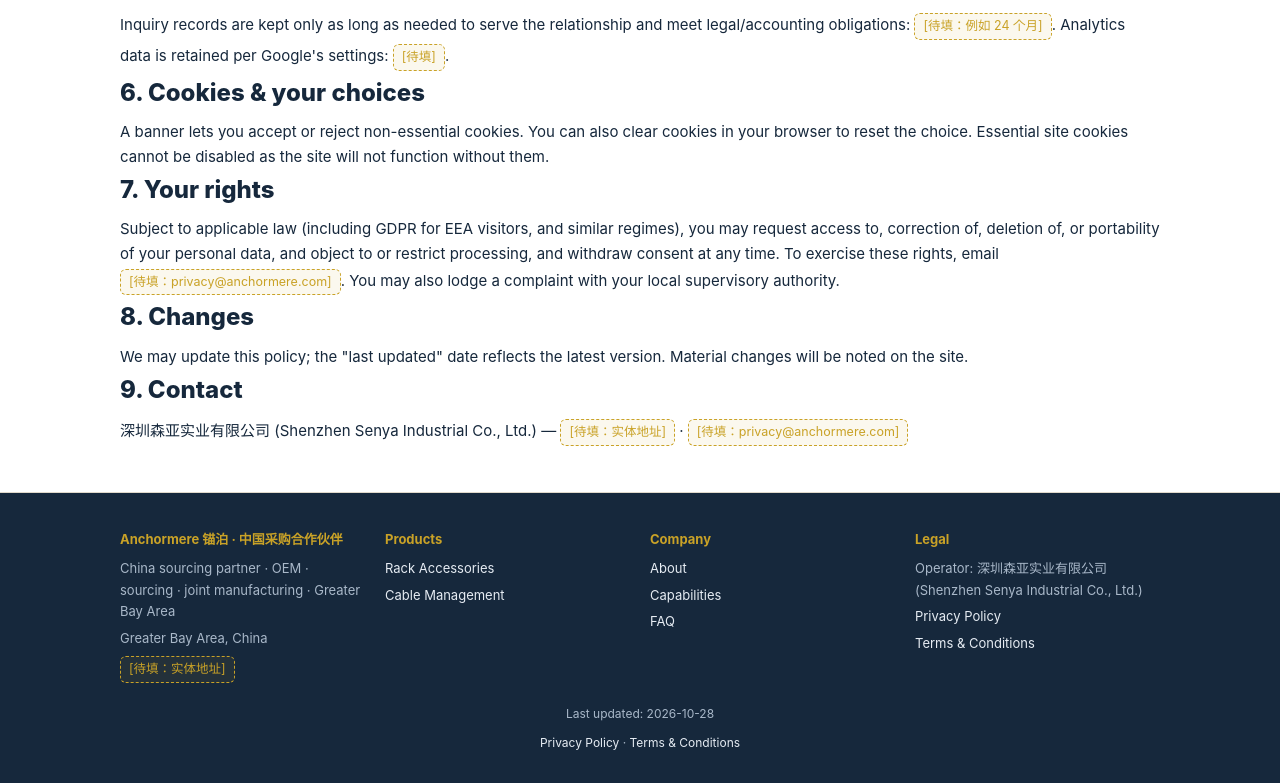
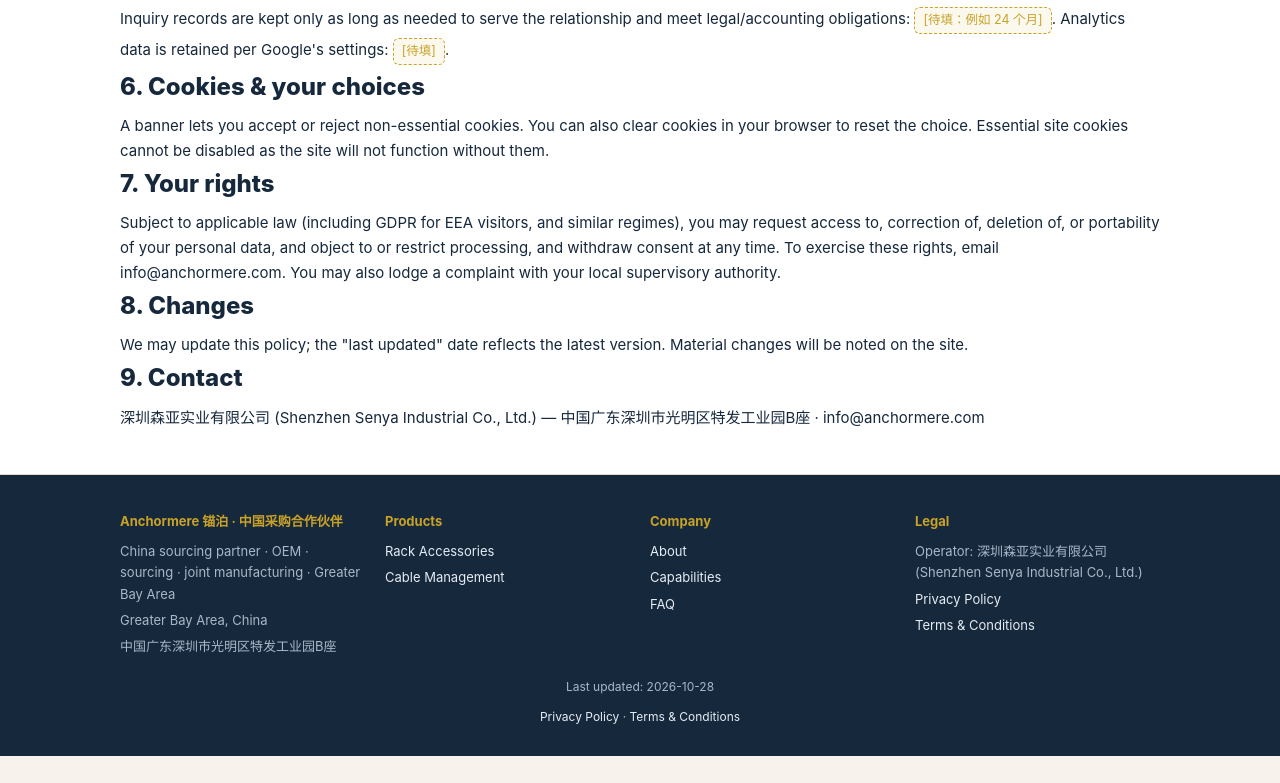
Before and after one commit to RetroGBoy/anchormere-site, a plain HTML site: page privacy.html in a window 1280 px wide. Shown: the part 1117-1900 px from the top of the page. After the commit the page ends 1873 px from the top, so only its background shows below. Drawn offline with Linux system fonts and the light colour scheme.

Commit message:
Add legal entity address (Guangming, Shenzhen) site-wide; unify privacy contact to info@

```diff
--- a/privacy.html
+++ b/privacy.html
@@ -25,7 +25,7 @@
   <p class="lead">This policy explains what data we collect through anchormere.com, why, and the rights you have. Last updated: 2026-10-28. This is a template — confirm it with qualified legal counsel before launch.</p>
 
   <h2>1. Who we are (data controller)</h2>
-  <p>The site is operated by <b>深圳森亚实业有限公司 (Shenzhen Senya Industrial Co., Ltd.)</b>, your China sourcing partner based in the Greater Bay Area, Guangdong, China. For privacy requests, contact: <span class="ph">[待填：privacy@anchormere.com / 实体地址]</span>.</p>
+  <p>The site is operated by <b>深圳森亚实业有限公司 (Shenzhen Senya Industrial Co., Ltd.)</b>, your China sourcing partner based in the Greater Bay Area, Guangdong, China. For privacy requests, contact: info@anchormere.com · 中国广东深圳市光明区特发工业园B座.</p>
 
   <h2>2. What we collect</h2>
   <div class="grid grid-2">
@@ -52,17 +52,17 @@
   <p>A banner lets you accept or reject non-essential cookies. You can also clear cookies in your browser to reset the choice. Essential site cookies cannot be disabled as the site will not function without them.</p>
 
   <h2>7. Your rights</h2>
-  <p>Subject to applicable law (including GDPR for EEA visitors, and similar regimes), you may request access to, correction of, deletion of, or portability of your personal data, and object to or restrict processing, and withdraw consent at any time. To exercise these rights, email <span class="ph">[待填：privacy@anchormere.com]</span>. You may also lodge a complaint with your local supervisory authority.</p>
+  <p>Subject to applicable law (including GDPR for EEA visitors, and similar regimes), you may request access to, correction of, deletion of, or portability of your personal data, and object to or restrict processing, and withdraw consent at any time. To exercise these rights, email info@anchormere.com. You may also lodge a complaint with your local supervisory authority.</p>
 
   <h2>8. Changes</h2>
   <p>We may update this policy; the "last updated" date reflects the latest version. Material changes will be noted on the site.</p>
 
   <h2>9. Contact</h2>
-  <p>深圳森亚实业有限公司 (Shenzhen Senya Industrial Co., Ltd.) — <span class="ph">[待填：实体地址]</span> · <span class="ph">[待填：privacy@anchormere.com]</span></p>
+  <p>深圳森亚实业有限公司 (Shenzhen Senya Industrial Co., Ltd.) — 中国广东深圳市光明区特发工业园B座 · info@anchormere.com</p>
 </div></section>
 
 <footer><div class="container"><div class="cols">
-  <div><h4>Anchormere 锚泊 · 中国采购合作伙伴</h4><ul><li>China sourcing partner · OEM · sourcing · joint manufacturing · Greater Bay Area</li><li>Greater Bay Area, China</li><li><span class="ph">[待填：实体地址]</span></li></ul></div>
+  <div><h4>Anchormere 锚泊 · 中国采购合作伙伴</h4><ul><li>China sourcing partner · OEM · sourcing · joint manufacturing · Greater Bay Area</li><li>Greater Bay Area, China</li><li>中国广东深圳市光明区特发工业园B座</li></ul></div>
   <div><h4>Products</h4><ul><li><a href="rack-accessories.html">Rack Accessories</a></li><li><a href="cable-management.html">Cable Management</a></li></ul></div>
   <div><h4>Company</h4><ul><li><a href="about.html">About</a></li><li><a href="capabilities.html">Capabilities</a></li><li><a href="faq.html">FAQ</a></li></ul></div>
   <div><h4>Legal</h4><ul><li>Operator: 深圳森亚实业有限公司 (Shenzhen Senya Industrial Co., Ltd.)</li><li><a href="privacy.html">Privacy Policy</a></li><li><a href="terms.html">Terms &amp; Conditions</a></li></ul></div>
```
Also changed, not shown: ai-data-center-sourcing.html (+1 -1 lines), apec-2026-shenzhen.html (+1 -1 lines), canton-fair-2026.html (+1 -1 lines), cross-border-ecommerce-sourcing.html (+1 -1 lines), greater-bay-area-by-numbers.html (+1 -1 lines), green-manufacturing-esg.html (+1 -1 lines), guangdong-ev-supply-chain.html (+1 -1 lines), guangdong-manufacturing-clusters.html (+1 -1 lines), huaqiangbei-hardware-engine.html (+1 -1 lines), index.html (+1 -1 lines), news.html (+1 -1 lines), smart-manufacturing-gba.html (+1 -1 lines), supply-base.html (+1 -1 lines), terms.html (+1 -1 lines).
